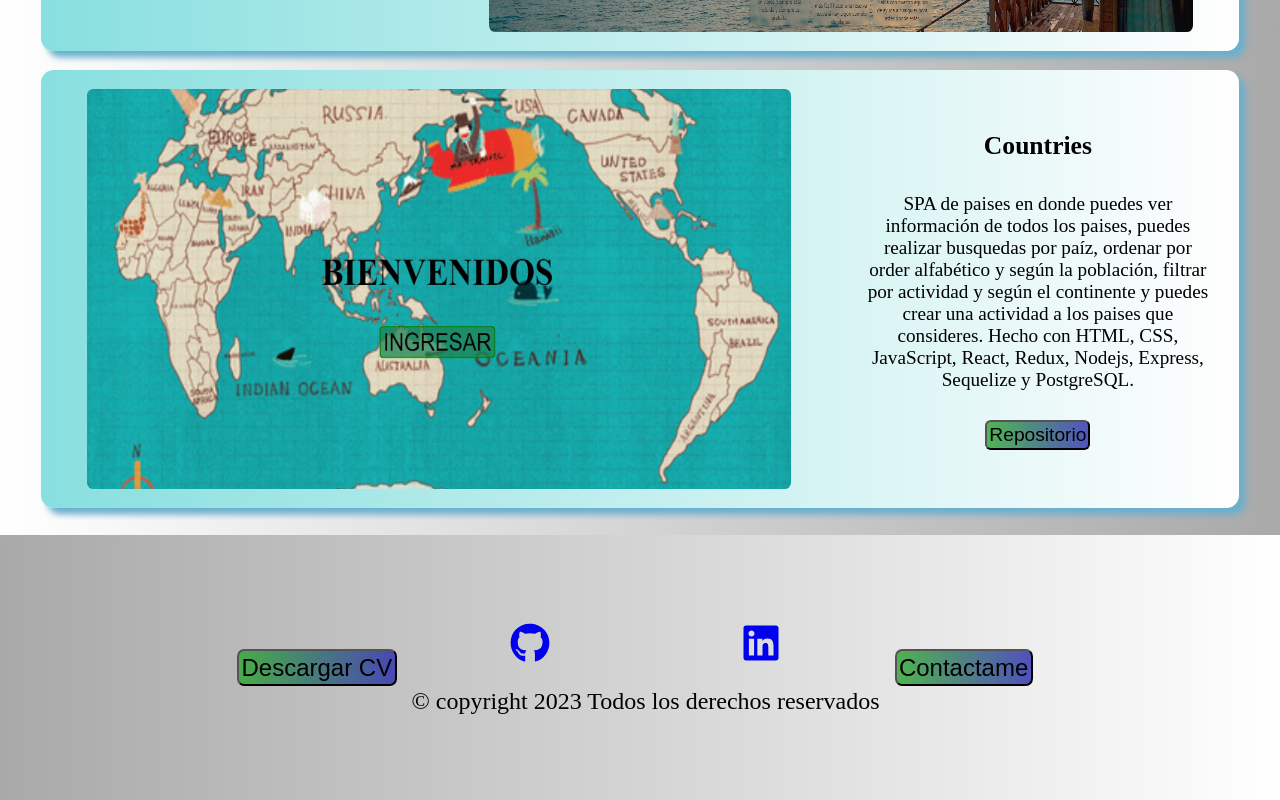
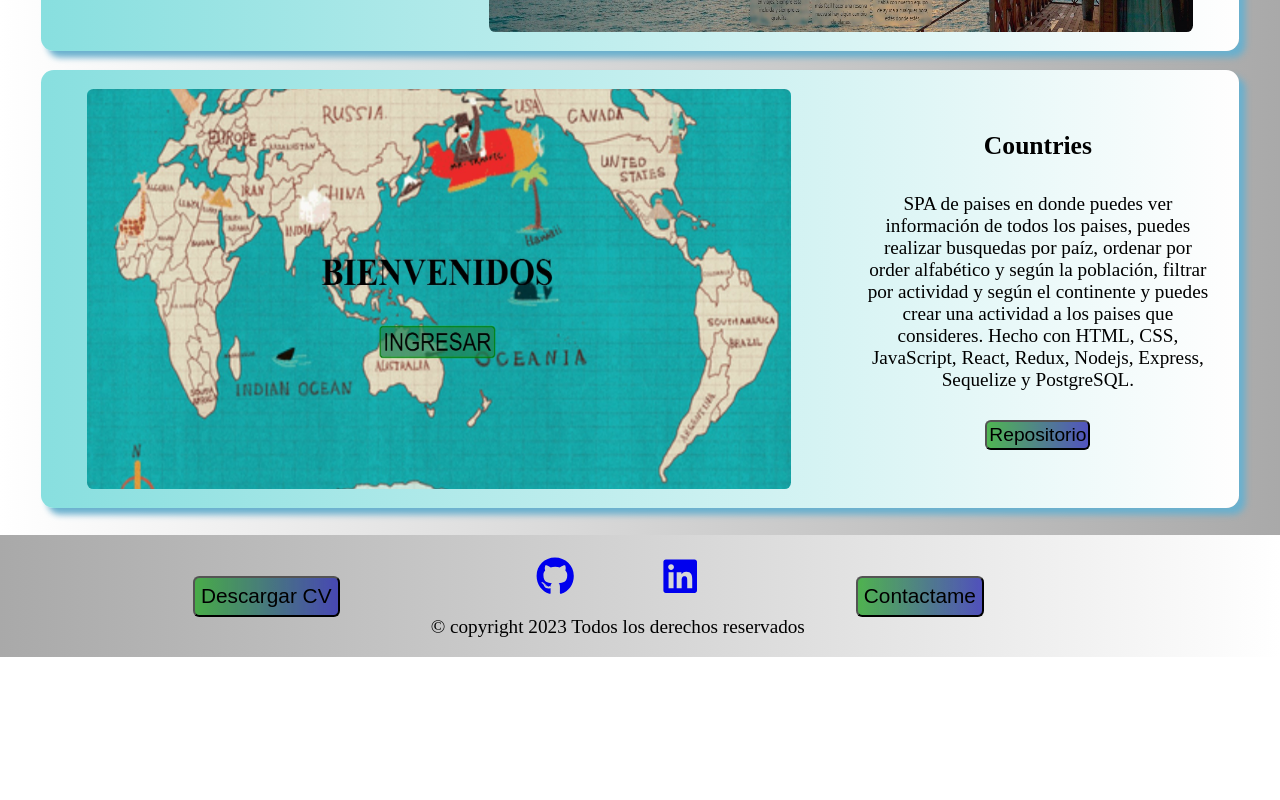
Before and after one commit to Cemb93/cemb-dev, a React (Create React App) app: page / in a window 1280 px wide. Shown: the part 2511-3311 px from the top of the page. After the commit the page ends 3168 px from the top, so only its background shows below. Built offline with nearby package versions, Linux system fonts and the light colour scheme.

Commit message:
footer responsive

```diff
--- a/src/styles/components/_Footer.scss
+++ b/src/styles/components/_Footer.scss
@@ -4,38 +4,59 @@
 .FooterContainer {
   background: linear-gradient(to left, variables.$blanco, variables.$Gris);
   @include mixinfunc.flex-box(row);
+  padding: 1.5em 14.5em 0.8em;
   justify-content: space-around;
   align-items: center;
-  padding: 5em 14.5em;
+  flex-wrap: wrap;
   button {
     background: linear-gradient(to left, rgba(39, 39, 175, 0.787), rgba(52, 169, 52, 0.849));
-    font-size: 1.5em;
+    font-size: 1.3em;
     border-radius: 0.3em;
-    padding: 0.1em;
+    padding: 0.3em;
+    margin: 0 -3.6em;
     cursor: pointer;
   }
   &__social {
-    @include mixinfunc.flex-box(column);
-    justify-content: center;
-    flex-wrap: wrap;
-    gap: 0.1em;
+    margin: 0.5em -8em 0.5em;
+    text-align: center;
+    font-size: 1.2em;
     .img {
-      margin: 0.1em;
-      padding: 0.1em;
-      font-size: 2.5em;
-      @include mixinfunc.flex-box(space-around);
+      padding: 0.2em 0.1em 0.01em 0.1em;
+      font-size: 2em;
+      @include mixinfunc.flex-box(row);
       justify-content: space-around;
-      align-items: center;
       &__icons {
         &:hover {
           color: white;
         }
       }
     }
-    .text {
-      font-size: 1.5em;
-      margin: 0.1em;
-      padding: 0.1em;
+  }
+}
+
+//* ---------- TABLET 551px - 534----------
+@media (min-width: 534px) {
+  .FooterContainer {
+    flex-wrap: nowrap;
+    padding: 0 16.5em;
+    button {
+      margin: 0 -4.5em;
+      font-size: 0.9em;
+    }
+    &__social {
+      margin: 0.5em 5.2em 1em;
+      .img {
+        margin: 0.1em 1.5em 0.3em;
+      }
     }
   }
 }
+
+//* ---------- TABLET 768PX ----------
+@media (min-width: 670px) {
+  .FooterContainer {
+    button {
+      font-size: 1.3em;
+    }
+  }
+}
```
